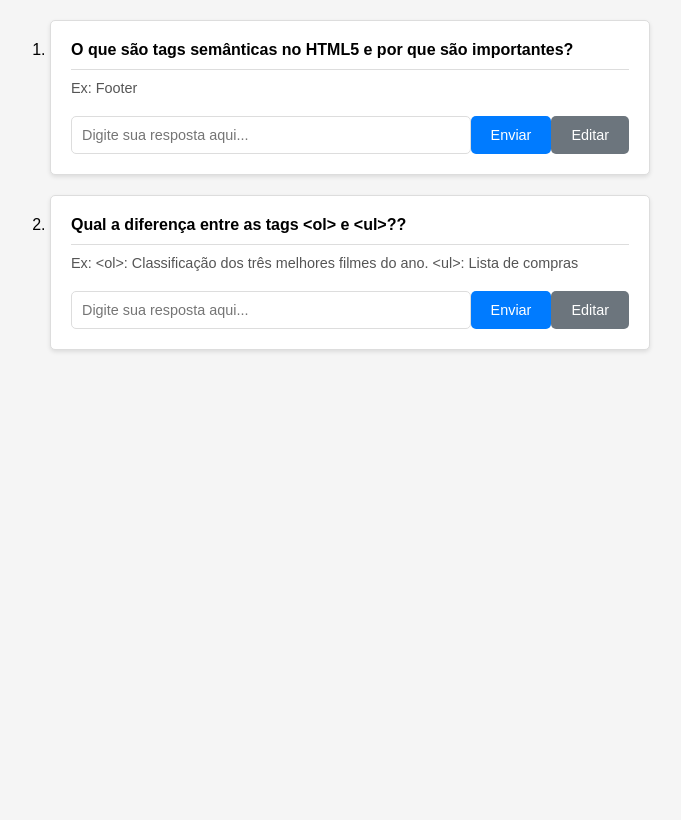
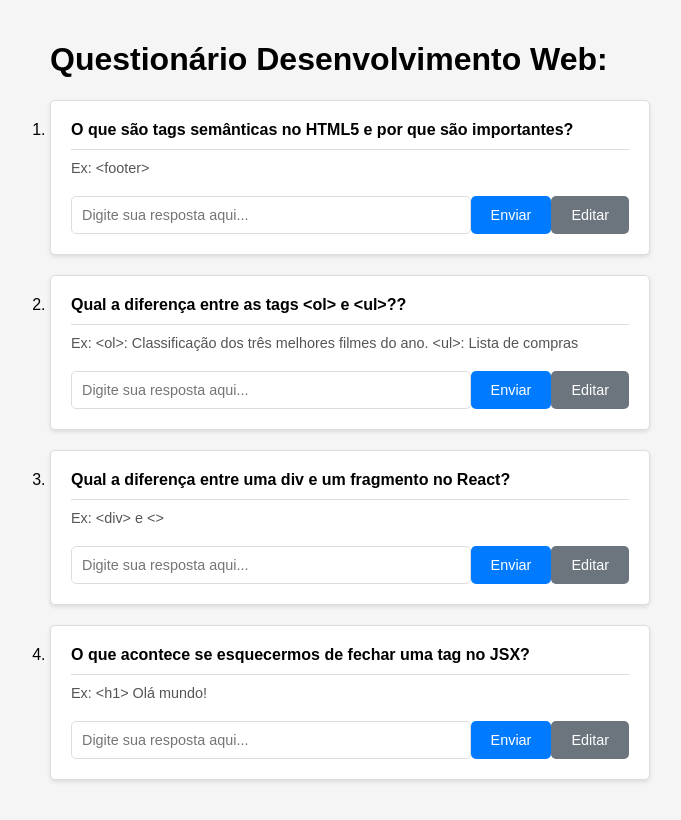
Before and after one commit to ufjf-dcc207/ufjf-dcc207-2024-3-a-trb2-trb2-isaac-ian, a React (Vite) app: page / in a window 1280 px wide. Shown: the whole page, without its empty margins (290-971 px from the left). Built offline with nearby package versions, Linux system fonts and the light colour scheme.

Commit message:
adiciona titulo e perguntas

```diff
--- a/src/App.tsx
+++ b/src/App.tsx
@@ -4,6 +4,7 @@ export default function App() {
   return (
     <>
       <div>
+        <h1>Questionário Desenvolvimento Web:</h1>
         <QuestoesLista/>
       </div>
 
--- a/src/Questoes.json
+++ b/src/Questoes.json
@@ -3,7 +3,7 @@
     "id": 1,
     "pergunta": "O que são tags semânticas no HTML5 e por que são importantes?",
     "resposta": "Tags semânticas, como <header>, <article>, <section>, e <footer>",
-    "exemplos": "Footer",
+    "exemplos": "<footer>",
     "envios": ""
   },
   {
@@ -12,5 +12,19 @@
     "resposta": "A tag <ol> é usada para criar listas ordenadas, Já a tag <ul>cria listas não ordenadas",
     "exemplos": "<ol>: Classificação dos três melhores filmes do ano. <ul>: Lista de compras",
     "envios": ""
+  },
+  {
+    "id": 3,
+    "pergunta": "Qual a diferença entre uma div e um fragmento no React?",
+    "resposta": "Diferente de uma div, um fragmento não cria um nó no DOM, servindo apenas para agrupar elementos.",
+    "exemplos": "<div> e <>",
+    "envios": ""
+  },
+  {
+    "id": 4,
+    "pergunta": "O que acontece se esquecermos de fechar uma tag no JSX?",
+    "resposta": "O React mostrará um erro de sintaxe, pois o JSX exige que todas as tags sejam corretamente fechadas.",
+    "exemplos": "<h1> Olá mundo! ",
+    "envios": ""
   }
 ]
```
